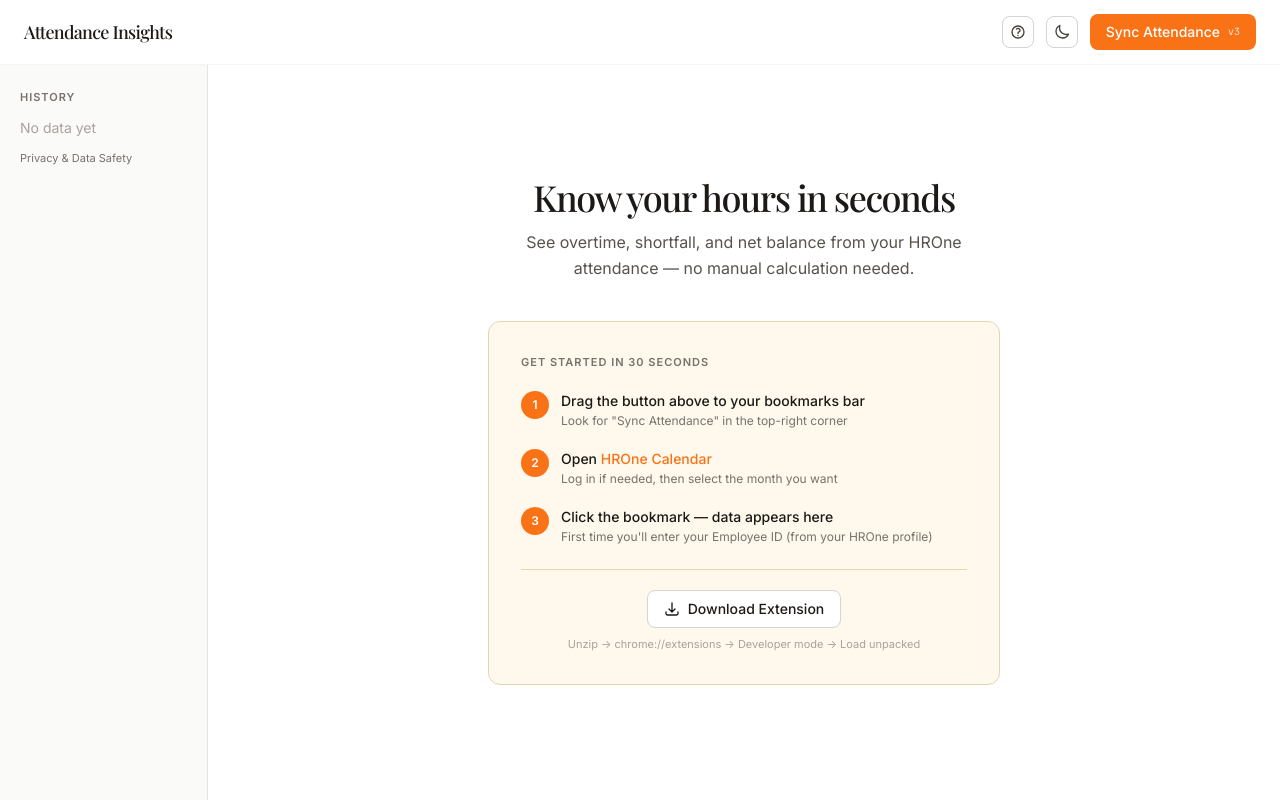
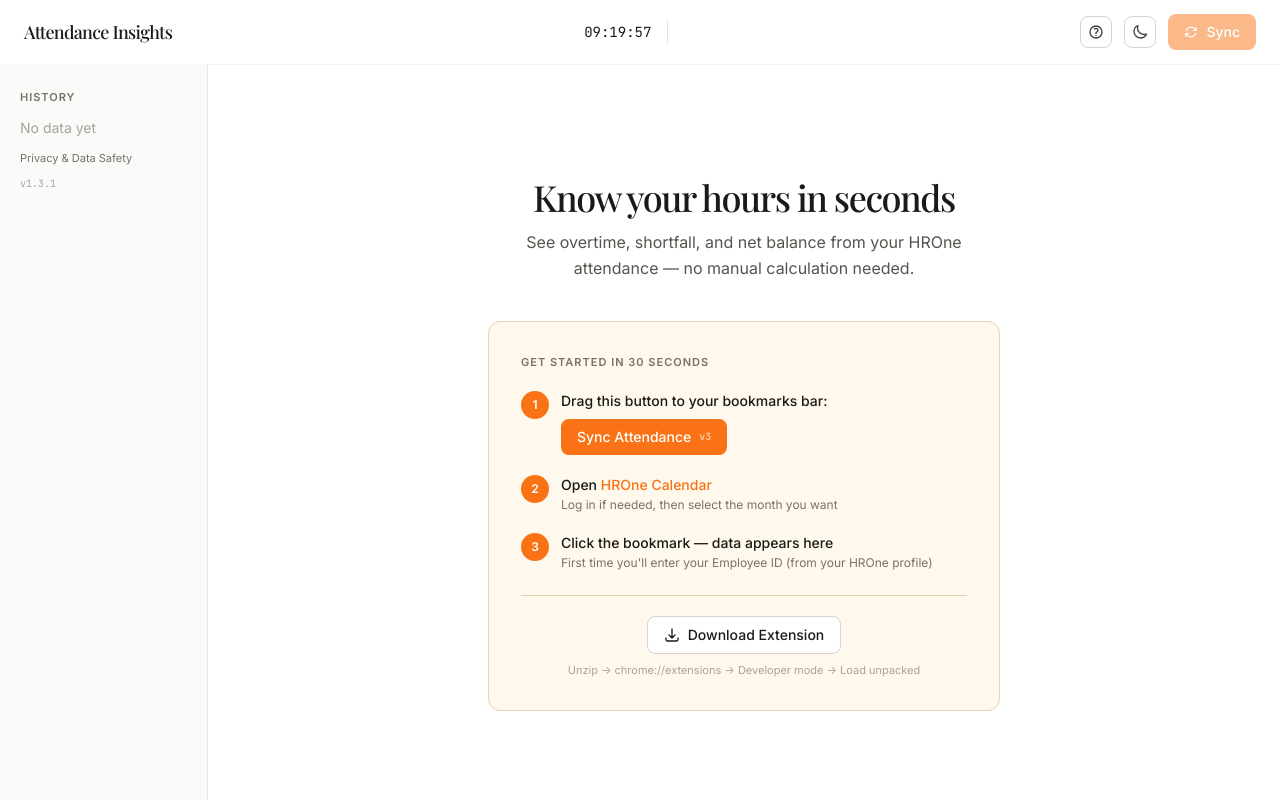
Before and after one commit to Satyamk001/hrOnePro, a React (Vite) app: page / in a window 1280 px wide. Built offline with nearby package versions, Linux system fonts and the light colour scheme.

Commit message:
live clock at topbar

```diff
--- a/extension/background.js
+++ b/extension/background.js
@@ -21,8 +21,8 @@
   if (!tab.url) return false;
   // Match localhost or 127.0.0.1
   if (APP_URL_PATTERNS.some((pattern) => tab.url.startsWith(pattern))) return true;
-  // Match any http tab with "Attendance Insights" in title (for deployed versions)
-  if (tab.url.startsWith("http://") && tab.title && tab.title.includes("Attendance Insights")) return true;
+  // Match any http/https tab with "Attendance Insights" in title (for deployed versions)
+  if ((tab.url.startsWith("http://") || tab.url.startsWith("https://")) && tab.title && tab.title.includes("Attendance Insights")) return true;
   return false;
 }
 
--- a/package.json
+++ b/package.json
@@ -1,7 +1,7 @@
 {
   "name": "attendance-insights",
   "private": false,
-  "version": "1.3.0",
+  "version": "1.3.6",
   "type": "module",
   "description": "Zero-install attendance analytics dashboard for HROne users. Shows overtime, shortfall, net balance, and daily patterns.",
   "author": "Satyam Kumar",
--- a/src/App.tsx
+++ b/src/App.tsx
@@ -153,6 +153,52 @@
   );
 }
 
+function LiveClock({ todayAttendance }: { todayAttendance: TodayAttendance | null }) {
+  const [now, setNow] = useState(new Date());
+
+  useEffect(() => {
+    const timer = setInterval(() => setNow(new Date()), 1000);
+    return () => clearInterval(timer);
+  }, []);
+
+  const timeStr = now.toLocaleTimeString("en-US", { hour: "2-digit", minute: "2-digit", second: "2-digit", hour12: false });
+
+  // Calculate time left if we have today's punch data
+  let timeLeftDisplay: string | null = null;
+  let shiftComplete = false;
+
+  if (todayAttendance && todayAttendance.firstPunch) {
+    const [h, m] = todayAttendance.firstPunch.split(":").map(Number);
+    const leaveMinutes = h * 60 + m + 540; // first punch + 9 hours
+    const nowMinutes = now.getHours() * 60 + now.getMinutes();
+    const diff = leaveMinutes - nowMinutes;
+
+    if (diff <= 0) {
+      const extra = Math.abs(diff);
+      const extraH = Math.floor(extra / 60);
+      const extraM = extra % 60;
+      shiftComplete = true;
+      timeLeftDisplay = `+${extraH}h ${extraM}m extra`;
+    } else {
+      const hoursLeft = Math.floor(diff / 60);
+      const minsLeft = diff % 60;
+      timeLeftDisplay = `${hoursLeft}h ${minsLeft}m left`;
+    }
+  }
+
+  return (
+    <div className="flex items-center gap-3">
+      <span className="font-mono text-sm text-ink tabular-nums">{timeStr}</span>
+      {shiftComplete && timeLeftDisplay && (
+        <span className="text-xs font-medium text-success">{timeLeftDisplay}</span>
+      )}
+      {!shiftComplete && timeLeftDisplay && (
+        <span className="text-xs font-medium text-primary">{timeLeftDisplay}</span>
+      )}
+    </div>
+  );
+}
+
 function App() {
   const [savedEntries, setSavedEntries] = useState<SavedEntry[]>(loadSavedEntries);
   const [activeKey, setActiveKey] = useState<string | null>(() => {
@@ -165,7 +211,6 @@
   const [isDark, setIsDark] = useState(() => document.documentElement.classList.contains("dark"));
   const [toast, setToast] = useState<string | null>(null);
   const [lastSynced, setLastSynced] = useState<string | null>(() => localStorage.getItem("attendance-last-synced"));
-  const [bookmarkletOutdated, setBookmarkletOutdated] = useState(false);
   const [extensionAvailable, setExtensionAvailable] = useState(false);
   const [syncing, setSyncing] = useState(false);
   const [todayAttendance, setTodayAttendance] = useState<TodayAttendance | null>(null);
@@ -372,13 +417,9 @@
           setEmployeeProfile(event.data.profile);
           localStorage.setItem(PROFILE_KEY, JSON.stringify(event.data.profile));
         }
-        const incomingVersion = event.data.v;
-        if (!incomingVersion || incomingVersion !== BOOKMARKLET_VERSION) {
-          setBookmarkletOutdated(true);
-          localStorage.setItem(BOOKMARKLET_VERSION_KEY, incomingVersion || "0");
-        } else {
-          setBookmarkletOutdated(false);
-          localStorage.setItem(BOOKMARKLET_VERSION_KEY, incomingVersion);
+        // Track bookmarklet version
+        if (event.data.v) {
+          localStorage.setItem(BOOKMARKLET_VERSION_KEY, event.data.v);
         }
       }
     };
@@ -416,6 +457,11 @@
             <span className="font-display text-lg font-medium text-ink tracking-display">Attendance Insights</span>
             {userName && <span className="text-sm text-steel">/ {userName}</span>}
           </div>
+          <div className="flex items-center gap-4">
+            {/* Live clock + time left */}
+            <LiveClock todayAttendance={todayAttendance} />
+            <div className="w-px h-6 bg-hairline" />
+          </div>
           <div className="flex items-center gap-3">
             <button
               onClick={() => setShowOnboarding(!showOnboarding)}
@@ -451,20 +497,11 @@
                 </svg>
               )}
             </button>
-            <a
-              ref={bookmarkletRef}
-              href="#"
-              className="px-4 h-9 inline-flex items-center gap-2 bg-primary text-white rounded-md text-sm font-medium hover:bg-primary-deep transition-colors cursor-grab active:cursor-grabbing"
-              onClick={(e) => { e.preventDefault(); alert("Drag this button to your bookmarks bar.\nThen click it on the HROne calendar page."); }}
-            >
-              Sync Attendance
-              <span className="text-[10px] opacity-70 font-mono">v{BOOKMARKLET_VERSION}</span>
-            </a>
-            {extensionAvailable && (
             <button
               onClick={handleSyncNow}
-                disabled={syncing}
-                className="px-4 h-9 inline-flex items-center gap-2 border border-hairline-strong bg-canvas text-ink rounded-md text-sm font-medium hover:bg-hairline-soft transition-colors disabled:opacity-50"
+              disabled={syncing || !extensionAvailable}
+              title={extensionAvailable ? "Fetch latest data from HROne" : "Install the extension to use Sync"}
+              className="px-4 h-9 inline-flex items-center gap-2 bg-primary text-white rounded-md text-sm font-medium hover:bg-primary-deep transition-colors disabled:opacity-50 disabled:cursor-not-allowed"
             >
               {syncing ? (
                 <>
@@ -478,32 +515,13 @@
                   <svg className="w-3.5 h-3.5" fill="none" viewBox="0 0 24 24" stroke="currentColor" strokeWidth={2}>
                     <path strokeLinecap="round" strokeLinejoin="round" d="M16.023 9.348h4.992v-.001M2.985 19.644v-4.992m0 0h4.992m-4.993 0l3.181 3.183a8.25 8.25 0 0013.803-3.7M4.031 9.865a8.25 8.25 0 0113.803-3.7l3.181 3.182m0-4.991v4.99" />
                   </svg>
-                    Sync Now
+                  Sync
                 </>
               )}
             </button>
-            )}
           </div>
         </div>
       </header>
-
-      {/* Bookmarklet update banner */}
-      {bookmarkletOutdated && (
-        <div className="bg-cream border-b border-beige-deep px-6 py-2.5 flex items-center justify-between shrink-0">
-          <p className="text-xs text-charcoal">
-            Your bookmarklet is outdated. Drag the new <strong className="text-ink">Sync Attendance v{BOOKMARKLET_VERSION}</strong> button to update.
-          </p>
-          <button
-            onClick={() => setBookmarkletOutdated(false)}
-            className="text-steel hover:text-ink ml-4 shrink-0 transition-colors"
-            aria-label="Dismiss"
-          >
-            <svg className="w-4 h-4" fill="none" viewBox="0 0 24 24" stroke="currentColor" strokeWidth={2}>
-              <path strokeLinecap="round" strokeLinejoin="round" d="M6 18L18 6M6 6l12 12" />
-            </svg>
-          </button>
-        </div>
-      )}
 
       <div className="flex flex-1 overflow-hidden">
         {/* Toast notification */}
@@ -546,6 +564,7 @@
           >
             Privacy & Data Safety
           </button>
+          <p className="px-5 mt-2 text-[10px] text-stone font-mono">v{APP_VERSION}</p>
         </aside>
 
         {/* Main */}
@@ -586,8 +605,16 @@
                     <div className="flex gap-3">
                       <span className="shrink-0 w-7 h-7 rounded-full bg-primary text-white flex items-center justify-center text-xs font-semibold">1</span>
                       <div>
-                        <p className="text-sm font-medium text-ink">Drag the button above to your bookmarks bar</p>
-                        <p className="text-xs text-steel mt-0.5">Look for "Sync Attendance" in the top-right corner</p>
+                        <p className="text-sm font-medium text-ink">Drag this button to your bookmarks bar:</p>
+                        <a
+                          ref={bookmarkletRef}
+                          href="#"
+                          className="mt-2 px-4 py-2 inline-flex items-center gap-2 bg-primary text-white rounded-md text-sm font-medium cursor-grab active:cursor-grabbing"
+                          onClick={(e) => { e.preventDefault(); alert("Drag this button to your bookmarks bar.\nThen click it on the HROne calendar page."); }}
+                        >
+                          Sync Attendance
+                          <span className="text-[10px] opacity-70 font-mono">v{BOOKMARKLET_VERSION}</span>
+                        </a>
                       </div>
                     </div>
                     <div className="flex gap-3">
--- a/src/index.css
+++ b/src/index.css
@@ -123,3 +123,8 @@
 .sunset-stripe {
   background: linear-gradient(90deg, var(--color-primary) 0%, var(--color-sunshine-700) 25%, var(--color-sunshine-500) 50%, var(--color-yellow-saturated) 75%, var(--color-cream) 100%);
 }
+
+::selection {
+  background: orange;
+  color: white;
+}
--- a/vite.config.ts
+++ b/vite.config.ts
@@ -5,6 +5,9 @@
 // https://vite.dev/config/
 export default defineConfig({
   plugins: [react()],
+  server: {
+    allowedHosts: true,
+  },
   build: {
     rollupOptions: {
       output: {
```
Also changed, not shown: extension/manifest.json, 9 other files (tests, documents, lock files or other folders). Lines whose indentation alone changed are shown as unchanged.
